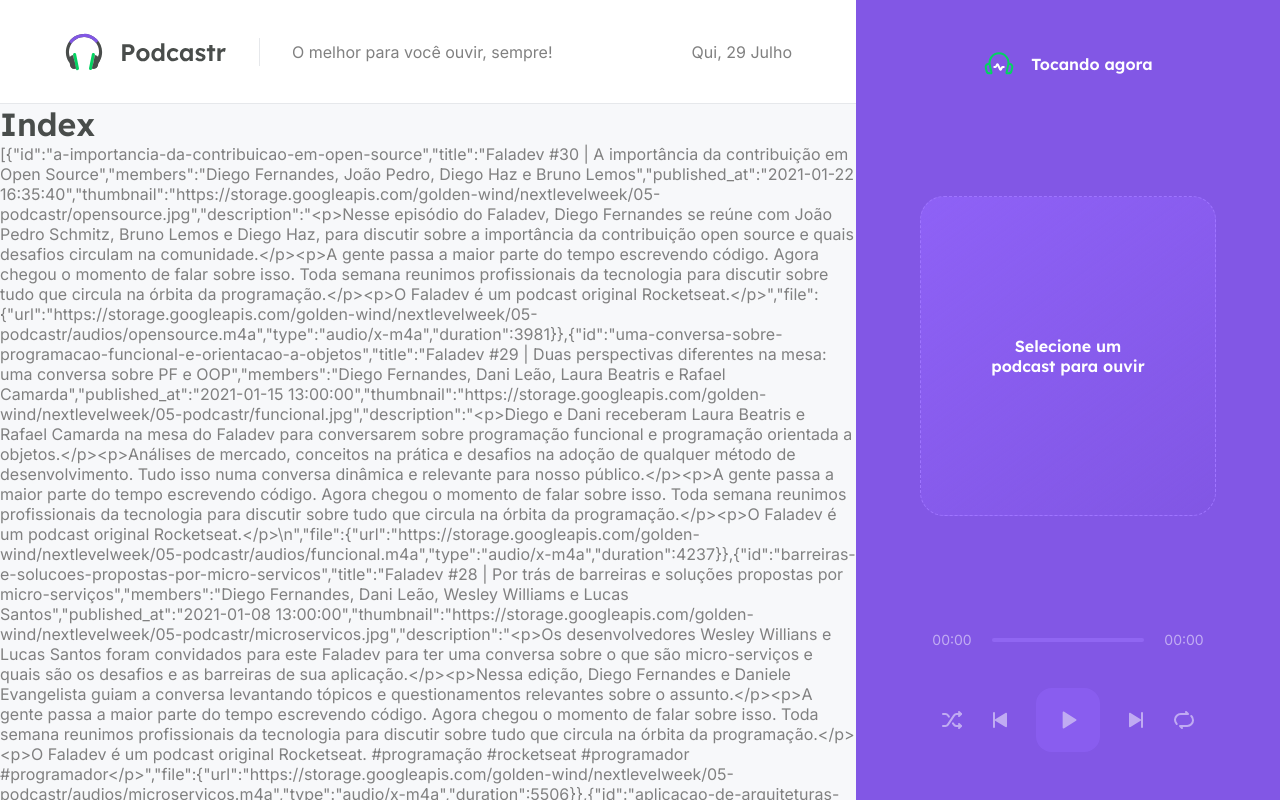
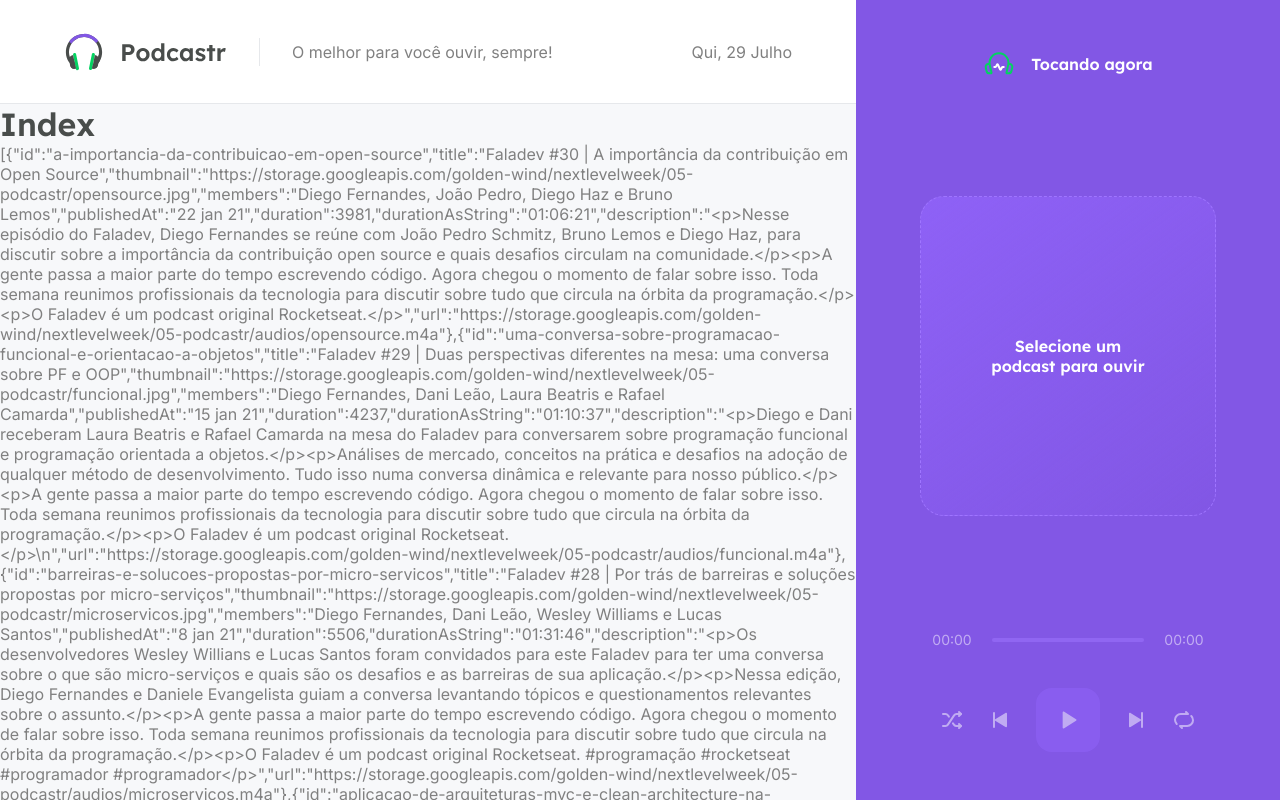
Before and after one commit to r0cc4t0/nlw-05-reactjs, a Next.js app: page / in a window 1280 px wide. Shown: the top 800 px of the page. Built offline with nearby package versions, Linux system fonts and the light colour scheme; data requests are answered from the project's data file.

Commit message:
Podcast Data Formatting

```diff
--- a/package.json
+++ b/package.json
@@ -10,6 +10,7 @@
     "server": "json-server server.json -w -d 750 -p 3333"
   },
   "dependencies": {
+    "axios": "^0.21.1",
     "date-fns": "^2.23.0",
     "next": "11.0.1",
     "react": "17.0.2",
--- a/src/pages/index.tsx
+++ b/src/pages/index.tsx
@@ -1,4 +1,26 @@
-export default function Home(props: any) {
+import { GetStaticProps } from 'next';
+import { format, parseISO } from 'date-fns';
+import ptBR from 'date-fns/locale/pt-BR';
+import api from '../services/api';
+import convertDurationToTimeString from '../utils/convertDurationToTimeString';
+
+type Episode = {
+  id: string;
+  title: string;
+  thumbnail: string;
+  members: string;
+  publishedAt: string;
+  duration: number;
+  durationAsString: string;
+  description: string;
+  url: string;
+};
+
+type HomeProps = {
+  episodes: Episode[];
+};
+
+export default function Home(props: HomeProps) {
   return (
     <>
       <h1>Index</h1>
@@ -7,13 +29,33 @@
   );
 }
 
-export async function getStaticProps() {
-  const response = await fetch('http://localhost:3333/episodes');
-  const data = await response.json();
+export const getStaticProps: GetStaticProps = async () => {
+  const { data } = await api.get('episodes', {
+    params: {
+      _limit: 12,
+      _sort: 'published_at',
+      _order: 'desc'
+    }
+  });
+
+  const episodes = data.map((episode: any) => {
+    return {
+      id: episode.id,
+      title: episode.title,
+      thumbnail: episode.thumbnail,
+      members: episode.members,
+      publishedAt: format(parseISO(episode.published_at), 'd MMM yy', { locale: ptBR }),
+      duration: Number(episode.file.duration),
+      durationAsString: convertDurationToTimeString(Number(episode.file.duration)),
+      description: episode.description,
+      url: episode.file.url
+    };
+  });
+
   return {
     props: {
-      episodes: data
+      episodes
     },
     revalidate: 60 * 60 * 8
   };
-}
+};
--- /dev/null
+++ b/src/services/api.ts
@@ -0,0 +1,7 @@
+import axios from 'axios';
+
+const api = axios.create({
+  baseURL: 'http://localhost:3333/'
+});
+
+export default api;
--- /dev/null
+++ b/src/utils/convertDurationToTimeString.ts
@@ -0,0 +1,8 @@
+export default function convertDurationToTimeString(duration: number) {
+  const hours = Math.floor(duration / 3600);
+  const minutes = Math.floor((duration % 3600) / 60);
+  const seconds = duration % 60;
+  const timeString = [hours, minutes, seconds].
+    map(unit => String(unit).padStart(2, '0')).join(':');
+  return timeString;
+}
```
Also changed, not shown: 1 other file (tests, documents, lock files or other folders).
